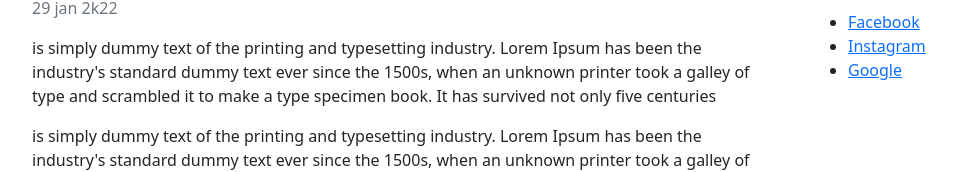
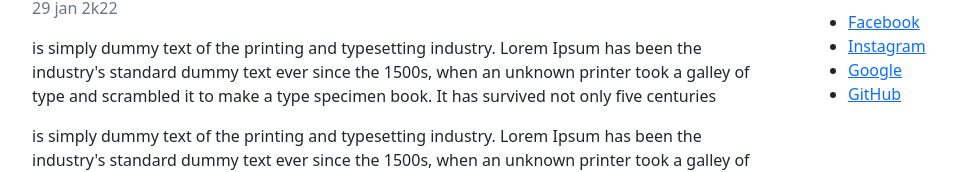
Before and after one commit to sha-on/new-project, a plain HTML site: page index.html in a window 1280 px wide. Shown: the part 1154-1326 px from the top of the page, without its empty margins (50-1006 px from the left). Drawn offline with nearby package versions, Linux system fonts and the light colour scheme.

Commit message:
git link add

```diff
--- a/index.html
+++ b/index.html
@@ -117,6 +117,7 @@
                         <li><a href="#">Facebook</a></li>
                         <li><a href="#">Instagram</a></li>
                         <li><a href="#">Google</a></li>
+                        <li><a href="#">GitHub</a></li>
                     </ul>
                 </div>
             </aside>
```
